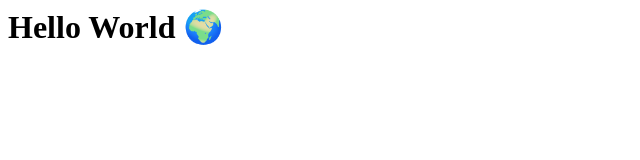
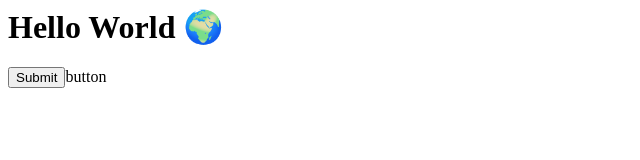
Before and after one commit to Rajubhai-7/myproject, a plain HTML site: page index.html in a window 1280 px wide. Shown: the whole page, without its empty margins (0-640 px from the left). Drawn offline with Linux system fonts and the light colour scheme.

Commit message:
Update index.html

```diff
--- a/index.html
+++ b/index.html
@@ -1 +1,2 @@
 <h1>Hello World 🌍</h1>
+<input type=submit>button</input>
```
